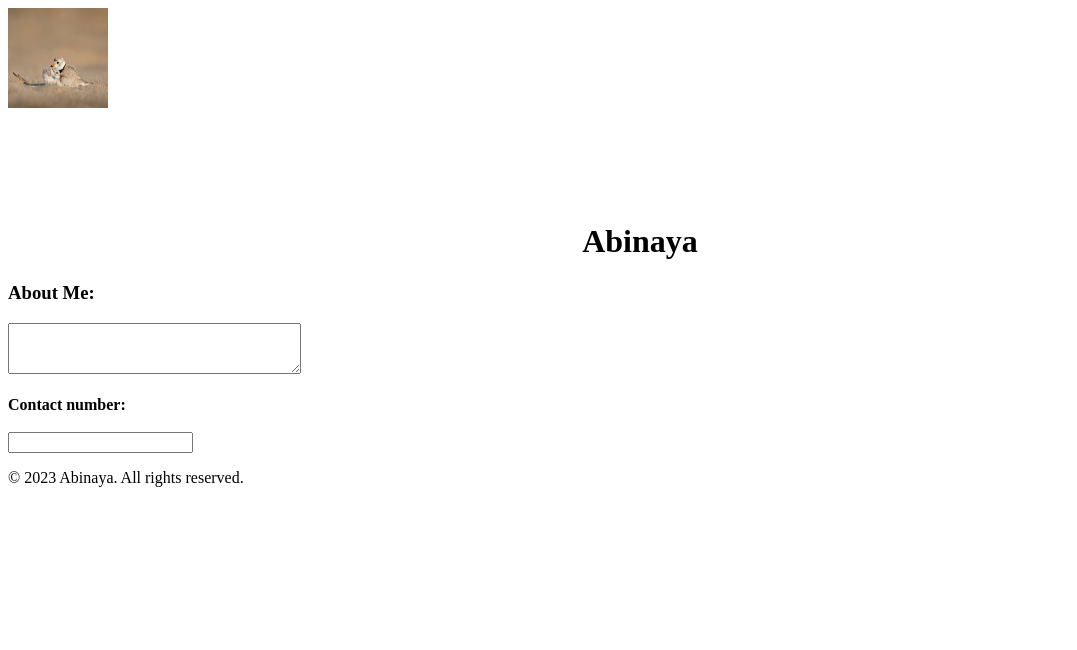
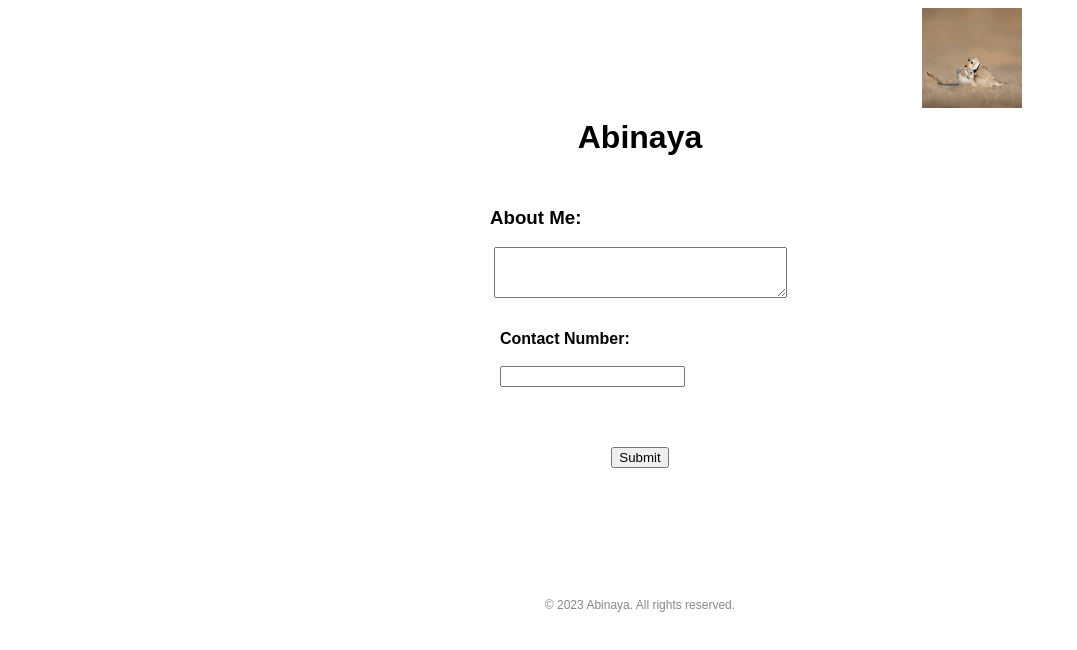
Before and after one commit to Abiachieve/HTML-and-CSS-session-task, a plain HTML site: page index.html in a window 1280 px wide. Shown: the whole page, without its empty margins (0-1077 px from the left). Drawn offline with Linux system fonts and the light colour scheme.

Commit message:
htmltask

```diff
--- a/index.html
+++ b/index.html
@@ -2,7 +2,7 @@
 <html>
 <head>
   <title>My Website</title>
-
+  <link rel="stylesheet" href="./style.css">
 </head>
 <body>
     <div class="container">
@@ -18,9 +18,10 @@
 
 
   <div class="contact">
-    <label ><strong>Contact number:</strong></label><br><br>
+    <label ><strong>Contact Number:</strong></label><br><br>
     <input type="number">
   </div>
+  <input type="submit">
 </div>
   <div class="copyright">
     <p>&copy; 2023 Abinaya. All rights reserved.</p>
```
